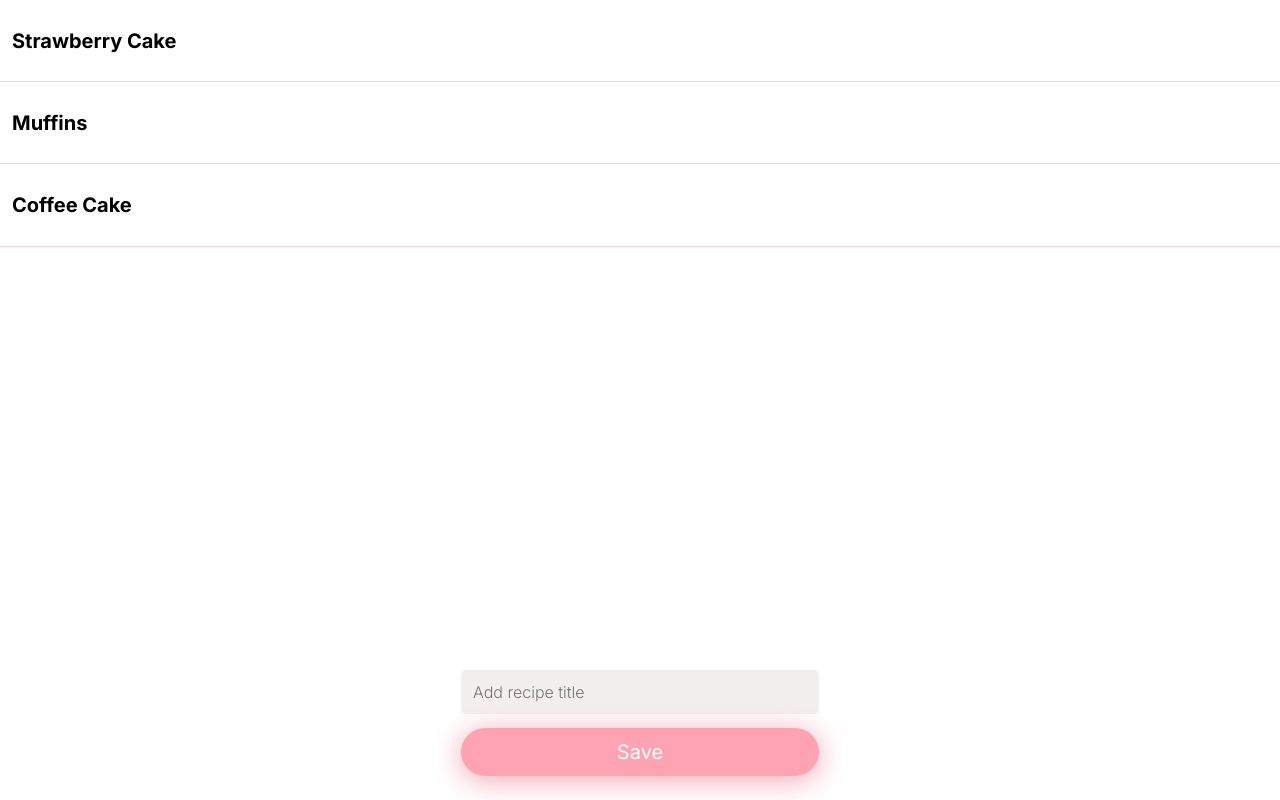
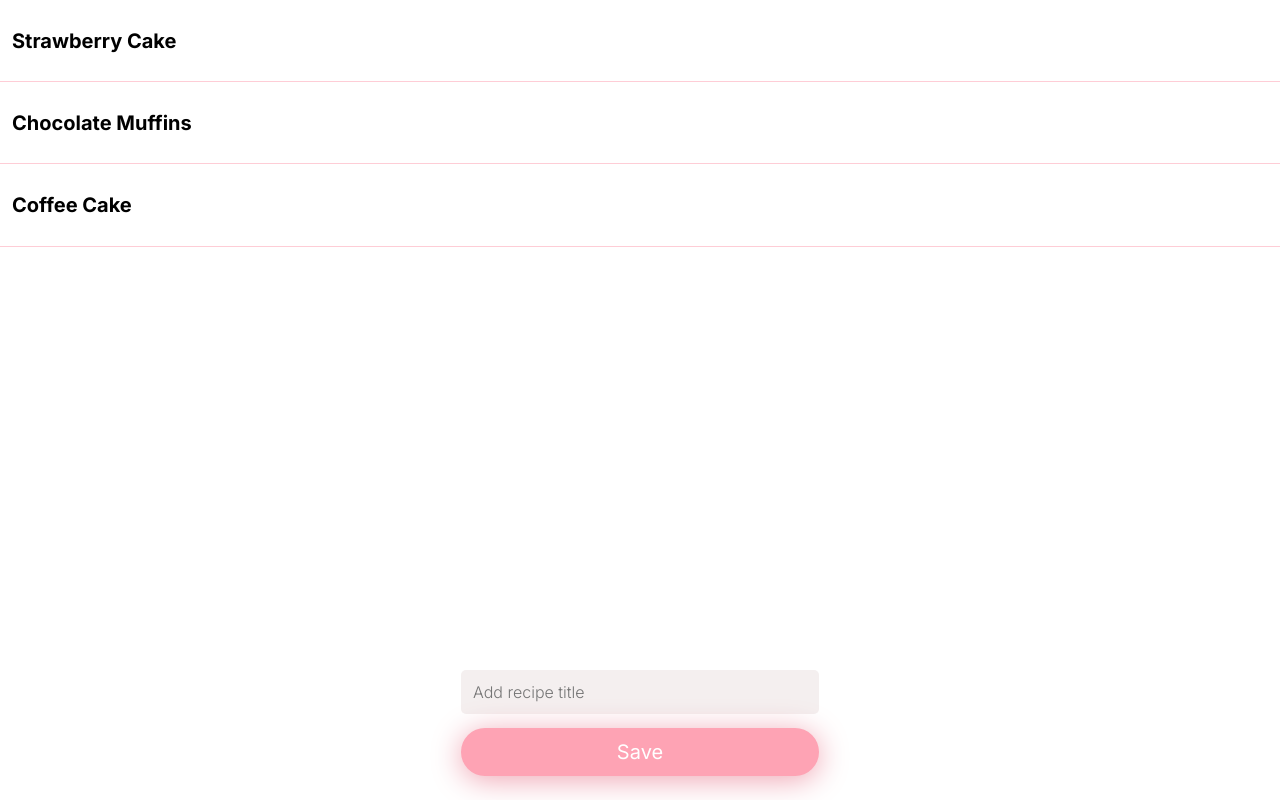
Before and after one commit to Luxa23/capstone-project, a Next.js app: page / in a window 1280 px wide. Built offline with nearby package versions, Linux system fonts and the light colour scheme.

Commit message:
Added word to Muffins

```diff
--- a/pages/index.js
+++ b/pages/index.js
@@ -5,7 +5,7 @@ export default function Home() {
   return (
     <>
       <ListEntry>Strawberry Cake</ListEntry>
-      <ListEntry>Muffins</ListEntry>
+      <ListEntry>Chocolate Muffins</ListEntry>
       <ListEntry>Coffee Cake</ListEntry>
       <RecipeForm></RecipeForm>
     </>
```
